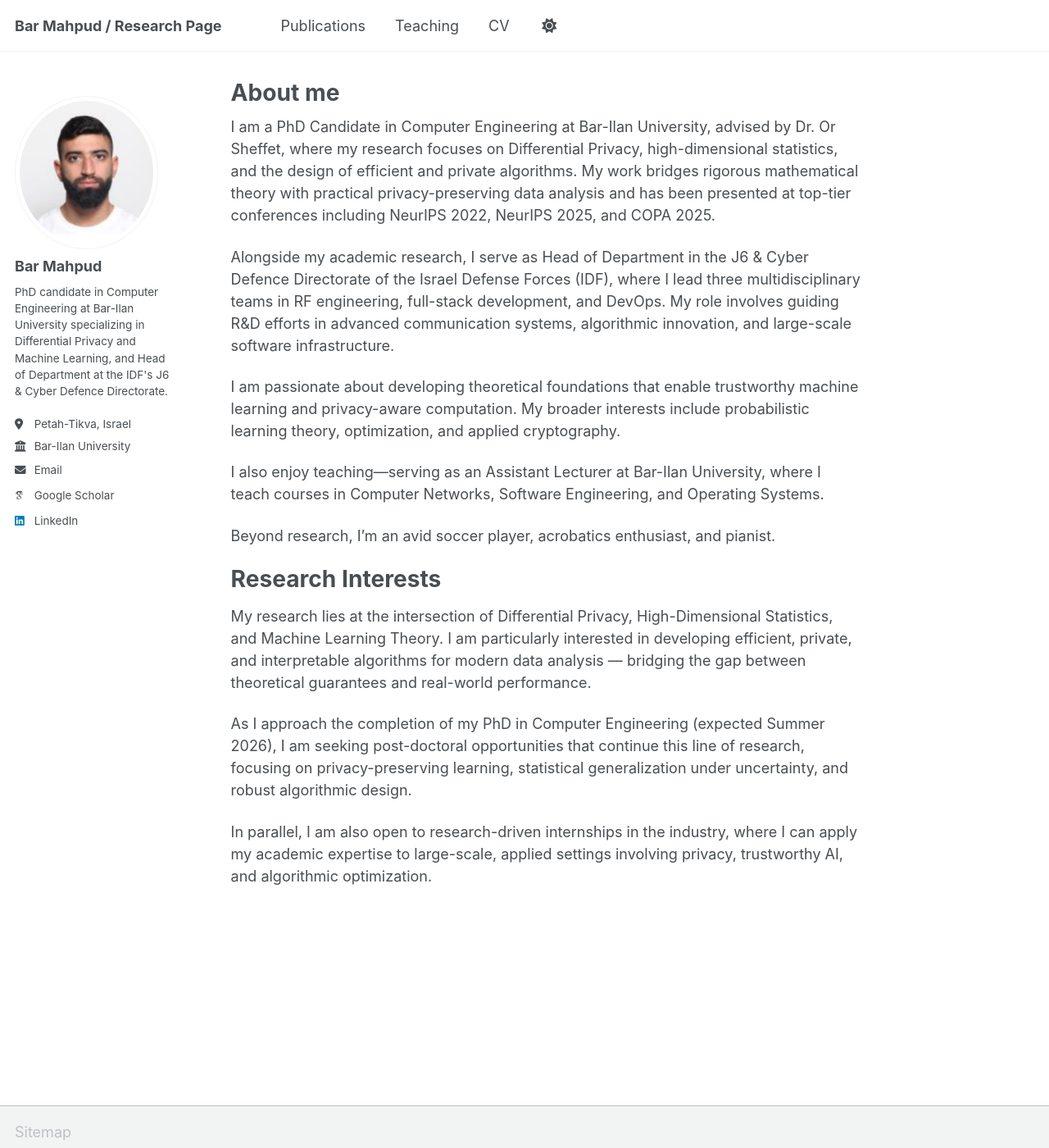
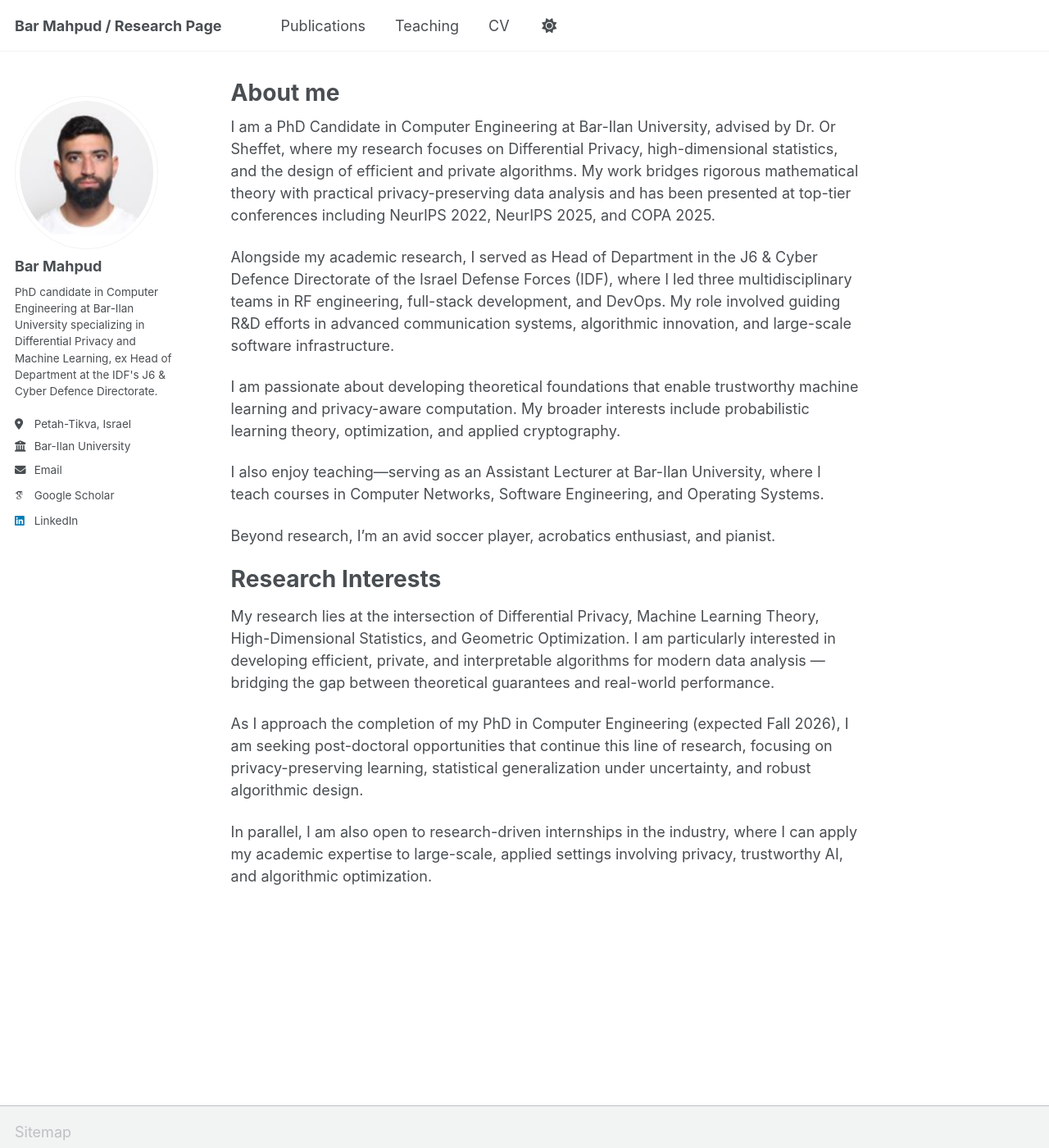
Before and after one commit to barmahpud/barmahpud.github.io, a Jekyll site: the page built from _pages/about.md, in a window 1280 px wide and 1400 px high. Shown: the whole window at 82% size. Built offline with Jekyll 4.4.1, drawn with Linux system fonts in a browser that asks for light colours; some web fonts are replaced; a script that is not in the unit is left out.

```diff
--- a/_config.yml
+++ b/_config.yml
@@ -26,7 +26,7 @@ author:
   avatar           : "profile.png"
   name             : "Bar Mahpud"
   pronouns         : # example: "she/her"
-  bio              : "PhD candidate in Computer Engineering at Bar-Ilan University specializing in Differential Privacy and Machine Learning, and Head of Department at the IDF's J6 & Cyber Defence Directorate."
+  bio              : "PhD candidate in Computer Engineering at Bar-Ilan University specializing in Differential Privacy and Machine Learning, ex Head of Department at the IDF's J6 & Cyber Defence Directorate."
   location         : "Petah-Tikva, Israel"
   employer         : "Bar-Ilan University"
   uri              : # URL
--- a/_pages/about.md
+++ b/_pages/about.md
@@ -9,7 +9,7 @@ redirect_from:
 
 I am a PhD Candidate in Computer Engineering at Bar-Ilan University, advised by Dr. Or Sheffet, where my research focuses on Differential Privacy, high-dimensional statistics, and the design of efficient and private algorithms. My work bridges rigorous mathematical theory with practical privacy-preserving data analysis and has been presented at top-tier conferences including NeurIPS 2022, NeurIPS 2025, and COPA 2025.
 
-Alongside my academic research, I serve as Head of Department in the J6 & Cyber Defence Directorate of the Israel Defense Forces (IDF), where I lead three multidisciplinary teams in RF engineering, full-stack development, and DevOps. My role involves guiding R&D efforts in advanced communication systems, algorithmic innovation, and large-scale software infrastructure.
+Alongside my academic research, I served as Head of Department in the J6 & Cyber Defence Directorate of the Israel Defense Forces (IDF), where I led three multidisciplinary teams in RF engineering, full-stack development, and DevOps. My role involved guiding R&D efforts in advanced communication systems, algorithmic innovation, and large-scale software infrastructure.
 
 I am passionate about developing theoretical foundations that enable trustworthy machine learning and privacy-aware computation. My broader interests include probabilistic learning theory, optimization, and applied cryptography.
 
@@ -19,9 +19,9 @@ Beyond research, I’m an avid soccer player, acrobatics enthusiast, and pianist
 
 Research Interests
 ======
-My research lies at the intersection of Differential Privacy, High-Dimensional Statistics, and Machine Learning Theory. I am particularly interested in developing efficient, private, and interpretable algorithms for modern data analysis — bridging the gap between theoretical guarantees and real-world performance.
+My research lies at the intersection of Differential Privacy, Machine Learning Theory, High-Dimensional Statistics, and Geometric Optimization. I am particularly interested in developing efficient, private, and interpretable algorithms for modern data analysis — bridging the gap between theoretical guarantees and real-world performance.
 
-As I approach the completion of my PhD in Computer Engineering (expected Summer 2026), I am seeking post-doctoral opportunities that continue this line of research, focusing on privacy-preserving learning, statistical generalization under uncertainty, and robust algorithmic design.
+As I approach the completion of my PhD in Computer Engineering (expected Fall 2026), I am seeking post-doctoral opportunities that continue this line of research, focusing on privacy-preserving learning, statistical generalization under uncertainty, and robust algorithmic design.
 
 In parallel, I am also open to research-driven internships in the industry, where I can apply my academic expertise to large-scale, applied settings involving privacy, trustworthy AI, and algorithmic optimization.
 
```
Also changed, not shown: _pages/cv.md (+1 -1 lines), _publications/dp-exponential-learning.md (renamed from _publications/2025-11-01-dp-exponential-learning.md, +1 -1 lines), _publications/dp-john-ellipsoid.md (added, +13 -0 lines), _publications/ldp-cp.md (renamed from _publications/2025-09-12-ldp-cp.md, +1 -1 lines), files/mahpud_sheffet_dp_je.bib (added, +9 -0 lines), _publications/dp-fptAS-meb.md (renamed from _publications/2022-12-01-dp-fptAS-meb.md), _publications/private-second-moment-subsamplable.md (renamed from _publications/2025-12-01-private-second-moment-subsamplable.md), 1 other file.
